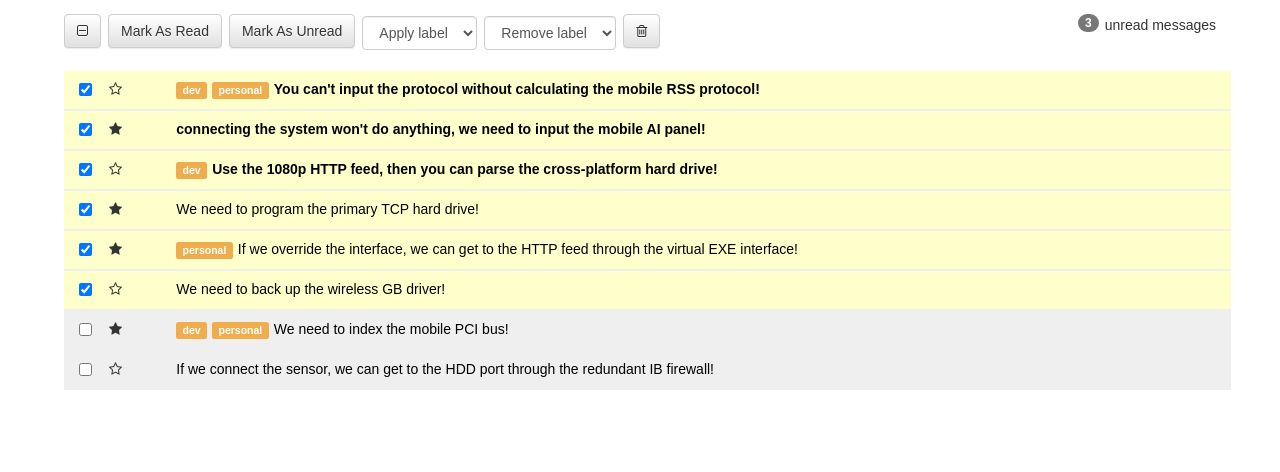
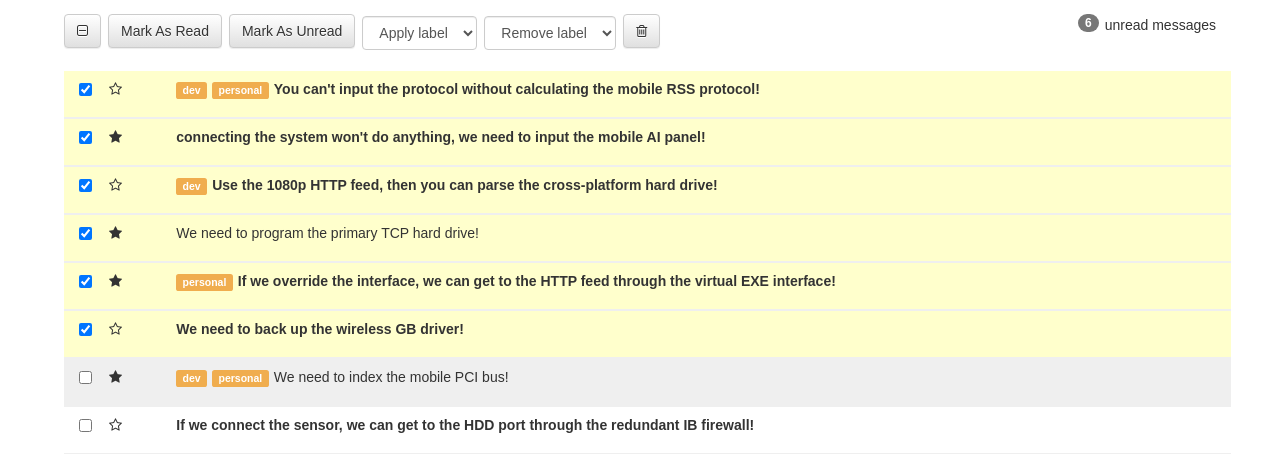
Before and after one commit to llamacoder/react-inbox, a React (Create React App) app: page / in a window 1280 px wide. Shown: the top 472 px of the page. Built offline with nearby package versions, Linux system fonts and the light colour scheme.

Commit message:
implemented read and unread buttons, then caught mouse clicks on subject and prevent default

```diff
--- a/src/App.js
+++ b/src/App.js
@@ -18,15 +18,28 @@ class App extends Component {
         <Toolbar selectTool={ this.state.selectTool }
           unreadCount={ this.state.unreadCount }
            clickSelectTool={this.clickSelectTool.bind(this)}
+           clickReadButton={ this.clickReadButton.bind(this)}
+           clickUnreadButton={ this.clickUnreadButton.bind(this) }
           />
         <MessageList messages={ this.state.messages } toggleClass={this.toggleClass.bind(this)}/>
       </div>
     );
   }
 
+  //  This method gets called when the user clicks on the Mark as Read button.
+  clickReadButton() {
+    this.setPropForSelected("read", true);
+  }
+
+  //  This method gets called when the user clicks on the Mark as Read button.
+  clickUnreadButton() {
+    this.setPropForSelected("read", false);
+  }
+
   //  This method gets called when the user clicks on the selectTool button.
   //  It should toggle between none (empty square) and all (checked square)
-  clickSelectTool() {
+  clickSelectTool(e) {
+    e.preventDefault();
     if (this.state.selectTool === SELECT_ALL) {
       this.setState({ selectTool: SELECT_NONE });
       this.setSelectionForAll(false);
@@ -36,12 +49,26 @@ class App extends Component {
     }
   }
 
+  //  sets the input property to the input value for every message that is selected,
+  //  then it resets the unread message counter and sets state
+  setPropForSelected(prop, val) {
+    let newMessages = this.state.messages.map(msg => {
+      if (msg.selected === true) {
+        msg[prop] = val
+      }
+      return msg;
+    });
+    let unread = this.getPropCount(newMessages, "read", false);
+    this.setState({ messages: newMessages, unreadCount:unread });
+  }
+
   setSelectionForAll(sel) {
     let newMessages = this.state.messages.map(msg => {
       msg.selected = sel;
       return msg;
     });
-    this.setState({ messages: newMessages });
+    let unread = this.getPropCount(newMessages, "read", false);
+    this.setState({ messages: newMessages, unreadCount:unread });
   }
 
   toggleClass(id, prop) {
@@ -115,7 +142,7 @@ class App extends Component {
         "id": 5,
         "subject": "If we override the interface, we can get to the HTTP feed through the virtual EXE interface!",
         "selected": true,
-        "read": true,
+        "read": false,
         "starred": false,
         "labels": ["personal"]
       },
@@ -123,7 +150,6 @@ class App extends Component {
         "id": 6,
         "subject": "We need to back up the wireless GB driver!",
         "selected": true,
-        "read": true,
         "starred": true,
         "labels": []
       },
@@ -137,7 +163,7 @@ class App extends Component {
       {
         "id": 8,
         "subject": "If we connect the sensor, we can get to the HDD port through the redundant IB firewall!",
-        "read": true,
+        "read": false,
         "selected": false,
         "starred": true,
         "labels": []
--- a/src/components/Message.js
+++ b/src/components/Message.js
@@ -27,9 +27,9 @@ class Message extends Component {
         </div>
         <div className="col-xs-11">
           {labels}
-          <a href="">
+          <p style={{display: 'inline-block'}}>
             { this.props.message.subject }
-          </a>
+          </p>
         </div>
       </div>    )
   }
--- a/src/components/Toolbar.js
+++ b/src/components/Toolbar.js
@@ -5,7 +5,6 @@ class Toolbar extends Component {
     //  The following array of states correspond to SELECT_NONE, SELECT_SOME, and SELECT_ALL
     const selectBtnClasses = ['fa-square-o','fa-minus-square-o','fa-check-square-o'];
     let selectBtnClass = selectBtnClasses[this.props.selectTool];
-    console.log(`Unread: ${this.props.unreadCount}`);
     return (
       <div className="row toolbar">
         <div className="col-md-12">
@@ -15,14 +14,14 @@ class Toolbar extends Component {
           </p>
 
           <button className="btn btn-default">
-            <i className={"fa " + selectBtnClass} onClick={this.props.clickSelectTool.bind(this)}></i>
+            <i className={"fa " + selectBtnClass} onClick={this.props.clickSelectTool}></i>
           </button>
 
-          <button className="btn btn-default">
+          <button className="btn btn-default" onClick={this.props.clickReadButton}>
             Mark As Read
           </button>
 
-          <button className="btn btn-default">
+          <button className="btn btn-default" onClick={this.props.clickUnreadButton}>
             Mark As Unread
           </button>
 
```
